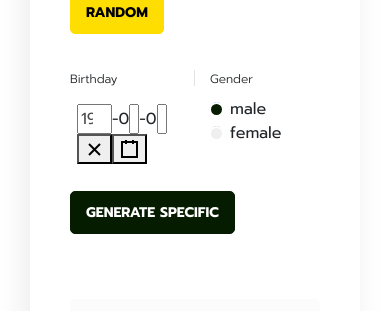
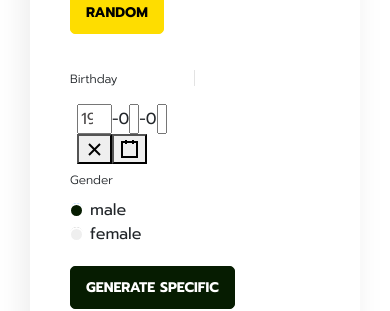
Before and after one commit to kristotruu/idcheck, a React (Create React App) app: page / in a window 390 px wide. Shown: the part 473-784 px from the top of the page. Built offline with nearby package versions, Linux system fonts and the light colour scheme.

Commit message:
small screen small fix

```diff
--- a/src/components/IdGeneratorComponent.js
+++ b/src/components/IdGeneratorComponent.js
@@ -97,7 +97,7 @@ class IdGeneratorComponent extends Component {
                     </Col>
                     <Col md={8}>
                         <Row>
-                            <Col>
+                            <Col md={6} sm={12}>
                                 <div className="attribute-name">Birthday</div>
                                 <DatePicker
                                     format={"y-MM-dd"}
@@ -105,7 +105,7 @@ class IdGeneratorComponent extends Component {
                                     value={this.state.date}
                                 />
                             </Col>
-                            {countryConfiguration.showGender && <Col>
+                            {countryConfiguration.showGender && <Col md={6} sm={12}>
                                 <div className="attribute-name">Gender</div>
                                 <Form.Check
                                     checked={this.state.gender === 1}
```
